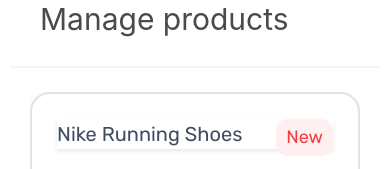
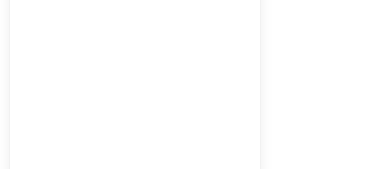
Before and after one commit to RayhanMamdani/WebStackApp, a Vue app: page /MyProfile in a window 390 px wide. Shown: the part 1265-1434 px from the top of the page. Built offline with nearby package versions, Linux system fonts and the light colour scheme; grey boxes are pictures that could not be loaded.

Commit message:
responsiveness fix

```diff
--- a/src/assets/main.css
+++ b/src/assets/main.css
@@ -182,7 +182,7 @@
    margin-right: 80px;
   }
   form.example {
-    margin-top: 300px;
+    margin-top: 350px;
     width: 75%;
   }
 }
@@ -204,8 +204,21 @@
 @media only screen and (max-width: 575px) {
   .card{
     width: 330px !important;
+    height:700px !important;
   }
   .card .card-header h3 {
     font-size: 20px !important
+
+  }
+
+ }
+
+
+ @media only screen and (max-width: 455px) {
+  .card{
+    width: 250px !important;
+  }
+  .card .card-header h3 {
+    font-size: 15px !important
   }
  }
```
